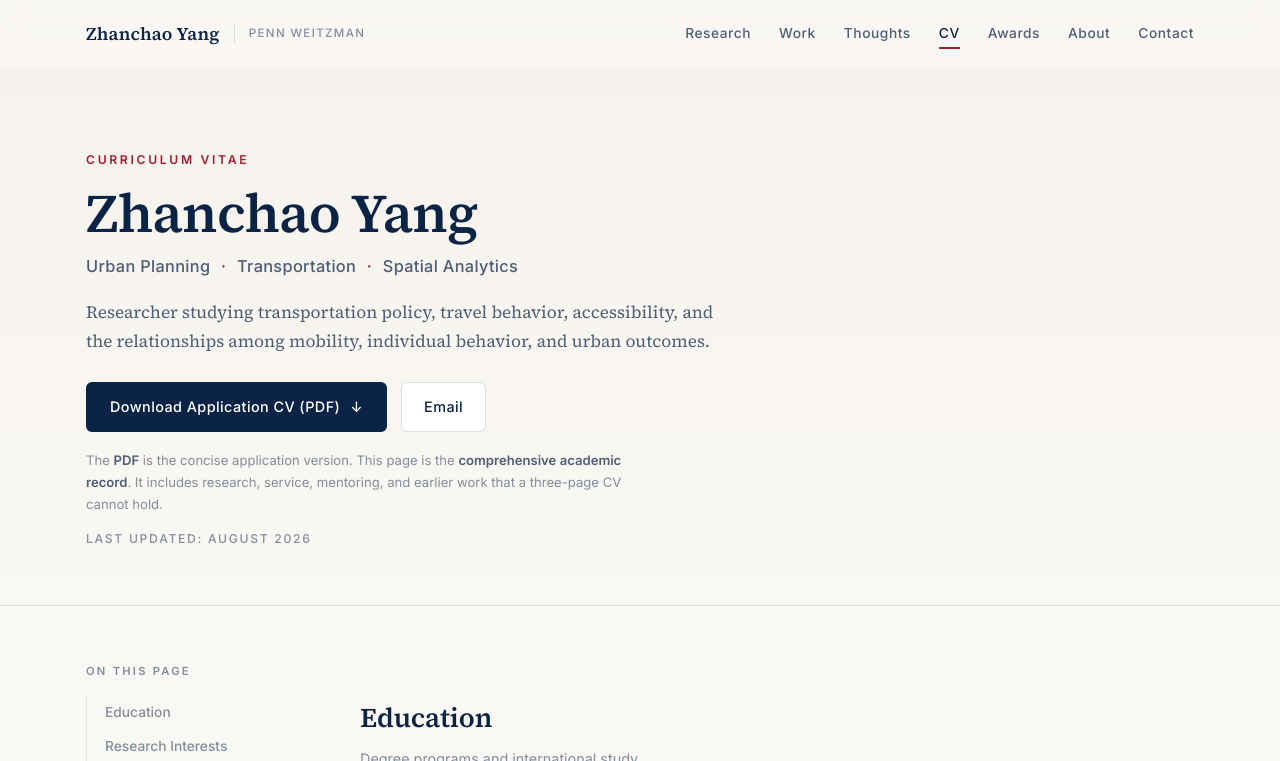
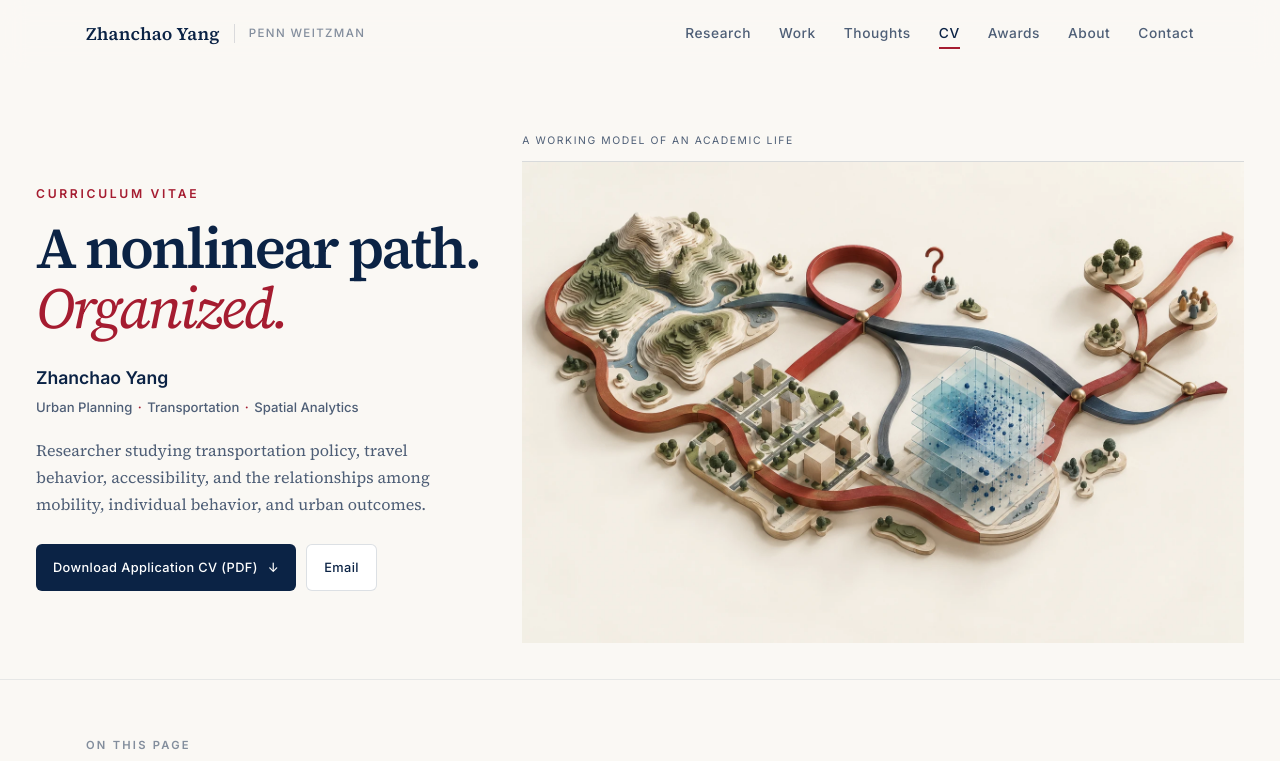
Before and after one commit to zyang91/zyang91.github.io, a website: page pages/cv.html in a window 1280 px wide. Shown: the top 761 px of the page. Drawn offline with Linux system fonts and the light colour scheme.

Commit message:
Redesign CV hero as a nonlinear academic path

```diff
--- a/css/cv.css
+++ b/css/cv.css
@@ -16,9 +16,9 @@ body.cv-page {
 
 /* ── Header ───────────────────────────────────────────────── */
 .cv-hero {
-	padding: 150px 0 56px;
+	padding: 132px 0 36px;
 	border-bottom: 1px solid var(--line-soft);
-	background: linear-gradient(180deg, var(--surface-warm) 0%, var(--bg) 100%);
+	background: var(--bg);
 }
 .cv-hero-eyebrow {
 	font-size: 0.76rem;
@@ -31,36 +31,36 @@ body.cv-page {
 .cv-hero h1 {
 	font-family: var(--serif);
 	font-weight: 600;
-	font-size: clamp(2.3rem, 5vw, 3.4rem);
-	line-height: 1.08;
-	letter-spacing: -0.01em;
-	margin-bottom: 10px;
+	font-size: clamp(2.8rem, 4.5vw, 4.7rem);
+	line-height: 1.05;
+	letter-spacing: -0.045em;
+	margin-bottom: 24px;
 }
 .cv-hero-identity {
-	font-size: 1.02rem;
+	font-size: 0.82rem;
 	font-weight: 500;
-	letter-spacing: 0.02em;
+	letter-spacing: 0;
 	color: var(--ink-soft);
 	margin-bottom: 18px;
 }
 .cv-hero-identity .dot {
 	color: var(--red);
-	margin: 0 6px;
+	margin: 0 2px;
 }
 .cv-hero-statement {
 	font-family: var(--serif);
-	font-size: 1.08rem;
+	font-size: 1rem;
 	line-height: 1.7;
 	color: var(--ink-soft);
-	max-width: 640px;
+	max-width: 440px;
 	margin-bottom: 26px;
 }
 .cv-hero-actions {
 	display: flex;
 	flex-wrap: wrap;
 	align-items: center;
-	gap: 14px;
-	margin-bottom: 18px;
+	gap: 10px;
+	margin-bottom: 0;
 }
 .cv-hero .btn-primary {
 	display: inline-flex;
@@ -69,11 +69,11 @@ body.cv-page {
 	background: var(--ink);
 	color: #fff;
 	font-family: var(--sans);
-	font-size: 0.9rem;
+	font-size: 0.8rem;
 	font-weight: 500;
 	letter-spacing: 0.03em;
 	text-decoration: none;
-	padding: 13px 24px;
+	padding: 13px 17px;
 	border-radius: 6px;
 	transition: background 0.25s ease, transform 0.25s ease;
 }
@@ -99,23 +99,6 @@ body.cv-page {
 .btn-outline:hover {
 	border-color: var(--red);
 	color: var(--red);
-}
-.cv-hero-note {
-	font-size: 0.82rem;
-	color: var(--ink-faint);
-	max-width: 560px;
-}
-.cv-hero-note strong {
-	color: var(--ink-soft);
-	font-weight: 600;
-}
-.cv-hero-meta {
-	margin-top: 14px;
-	font-size: 0.76rem;
-	font-weight: 500;
-	letter-spacing: 0.14em;
-	text-transform: uppercase;
-	color: var(--ink-faint);
 }
 
 /* ── Layout: sticky sidebar + content ─────────────────────── */
@@ -820,3 +803,47 @@ body.cv-page {
 		padding-left: 22px;
 	}
 }
+
+/* CV hero: an academic route rendered as an editorial sculpture. */
+
+.cv-hero-grid {
+    max-width: 1440px;
+    display: grid;
+    grid-template-columns: minmax(0, 0.85fr) minmax(0, 1.35fr);
+    column-gap: 32px;
+    align-items: center;
+}
+
+.cv-hero h1 em { color: var(--red); font-weight: 400; }
+.cv-hero-name { font-size: 1.1rem; font-weight: 600; margin-bottom: 5px; }
+
+
+
+
+
+.cv-hero .btn-outline { padding: 12px 17px; font-size: 0.8rem; }
+.cv-path-art { min-width: 0; }
+.cv-path-caption {
+    font-size: 0.65rem;
+    letter-spacing: 0.15em;
+    text-transform: uppercase;
+    color: var(--ink-soft);
+    border-bottom: 1px solid var(--line);
+    padding-bottom: 12px;
+}
+.cv-path-art img { display: block; width: 100%; height: auto; mix-blend-mode: multiply; }
+.cv-hero a:focus-visible { outline: 2px solid var(--red); outline-offset: 5px; }
+@media (max-width: 980px) {
+    .cv-hero-grid { grid-template-columns: 1fr; gap: 30px; max-width: 740px; }
+    .cv-hero h1 { font-size: clamp(3rem, 7vw, 4.4rem); }
+    .cv-hero-statement { max-width: 600px; }
+}
+@media (max-width: 640px) {
+    .cv-hero { padding: 110px 0 30px; }
+    .cv-hero-grid { gap: 28px; }
+    .cv-hero h1 { font-size: clamp(2.7rem, 10.5vw, 4rem); }
+}
+@media print {
+    .cv-path-art { display: none; }
+    .cv-hero-grid { display: block; }
+}
--- a/pages/cv.html
+++ b/pages/cv.html
@@ -53,9 +53,11 @@
 
 		<!-- ══ Header ══ -->
 		<section class="cv-hero">
-			<div class="container">
+			<div class="container cv-hero-grid">
+				<div class="cv-hero-copy">
 				<p class="cv-hero-eyebrow reveal in-view">Curriculum Vitae</p>
-				<h1 class="reveal in-view">Zhanchao Yang</h1>
+				<h1 class="reveal in-view">A nonlinear path.<br /><em>Organized.</em></h1>
+				<p class="cv-hero-name">Zhanchao Yang</p>
 				<p class="cv-hero-identity reveal in-view reveal-d1">
 					Urban Planning <span class="dot">·</span> Transportation
 					<span class="dot">·</span> Spatial Analytics
@@ -72,15 +74,11 @@
 					</a>
 					<a class="btn-outline" href="mailto:zhanchao@upenn.edu">Email</a>
 				</div>
-				<p class="cv-hero-note reveal in-view reveal-d2">
-					The <strong>PDF</strong> is the concise application version. This
-					page is the <strong>comprehensive academic record</strong>. It
-					includes research, service, mentoring, and earlier work that a
-					three-page CV cannot hold.
-				</p>
-				<p class="cv-hero-meta reveal in-view reveal-d3">
-					Last updated: August 2026
-				</p>
+                </div>
+                <figure class="cv-path-art">
+                    <p class="cv-path-caption">A working model of an academic life</p>
+                    <img src="../assets/cv/nonlinear-path.webp" width="1536" height="1024" fetchpriority="high" alt="A sculptural academic route: a red ribbon loops through topographic terrain, a planning model, blue spatial data layers, and branching paths for research and teaching. A question mark marks a detour." />
+                </figure>
 			</div>
 		</section>
 
```
Also changed, not shown: assets/cv/nonlinear-path.webp (added).
